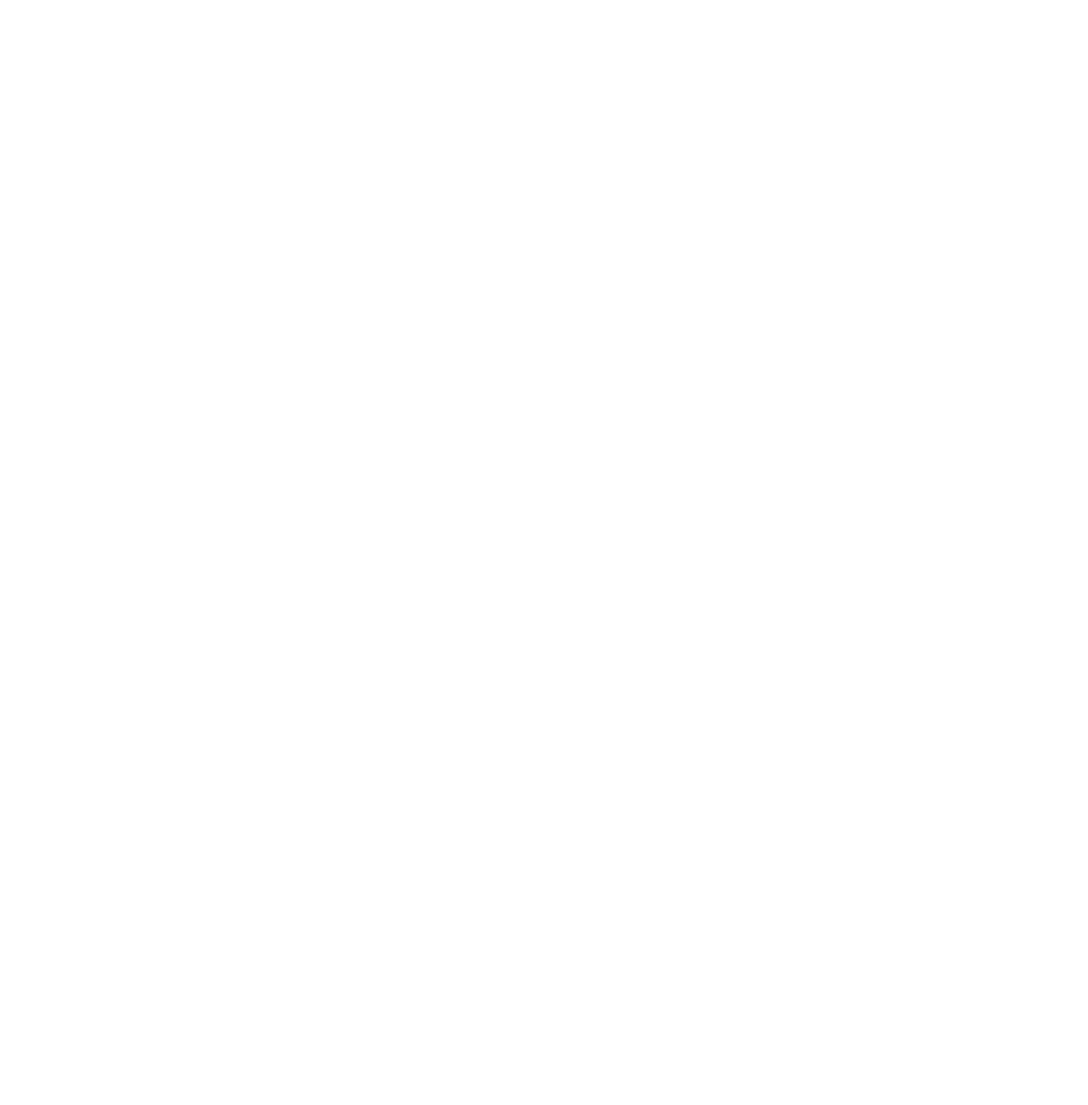
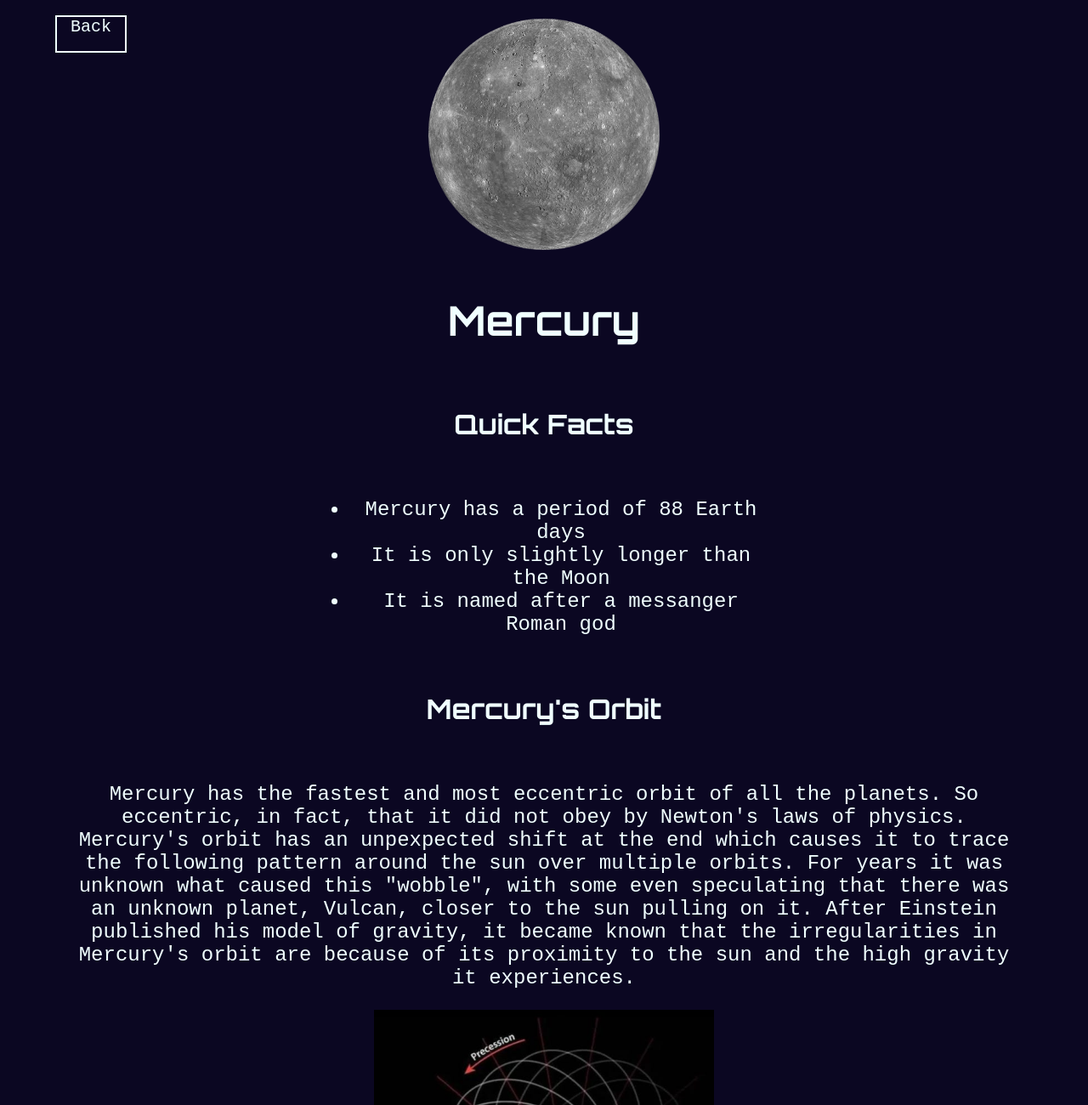
Before and after one commit to voyage-sans-retour/solar-system-explorer, a plain HTML site: page object-pages/mercury.html in a window 1280 px wide. Shown: the top 1300 px of the page at 85% size. Before the commit the page ends 800 px from the top, so only its background shows below. Drawn offline with Linux system fonts and the light colour scheme.

Commit message:
add mercury's page

```diff
--- a/object-pages/mercury.html
+++ b/object-pages/mercury.html
@@ -0,0 +1,37 @@
+<!DOCTYPE html>
+<html lang="en">
+<head>
+    <meta charset="UTF-8">
+    <meta name="viewport" content="width=device-width, initial-scale=1.0">
+    <title>Mercury</title>
+    <link rel="stylesheet" href="object-pages.css">
+</head>
+<body>
+    <a id="back-button" href="../index.html">Back</a>
+    <img src="../assets/mercury.png" alt="a picture of mercury" id="mercury-header">
+    <h1>Mercury</h1>
+
+    <h2>Quick Facts</h2>
+    <ul>
+        <li>Mercury has a period of 88 Earth days</li>
+        <li>It is only slightly longer than the Moon</li>
+        <li>It is named after a messanger Roman god</li>
+    </ul>
+
+
+    <h2>Mercury's Orbit</h2>
+    <p class="description">Mercury has the fastest and most eccentric orbit of all the planets. So eccentric, in fact, that it did
+        not obey by Newton's laws of physics. Mercury's orbit has an unpexpected shift at the end which causes it to trace the following
+        pattern around the sun over multiple orbits. For years it was unknown what caused this "wobble", with some even speculating that
+        there was an unknown planet, Vulcan, closer to the sun pulling on it. After Einstein published his model of gravity, it became
+        known that the irregularities in Mercury's orbit are because of its proximity to the sun and the high gravity it experiences.
+    </p>
+
+    <img src="../assets/mercury-orbit.jpg" alt="a picture of the pattern mercury's orbit draws">
+
+    <footer>
+        <p>coded by <a href="https://github.com/voyage-sans-retour" target="_blank">seti</a> for <a href="https://cubed.hackclub.com/" target="_blank">cubed</a>, a <a href="https://hackclub.com/" target="_blank">hack club</a> program</p>
+        <p><a href="#mercury-header">back to top</a></p>
+    </footer>
+</body>
+</html>
--- a/object-pages/object-pages.css
+++ b/object-pages/object-pages.css
@@ -1,3 +1,5 @@
+/*change back to top size to make it actually noticeable*/
+
 @import url('https://fonts.googleapis.com/css2?family=Orbitron:wght@400..900&display=swap');
 
 * {
@@ -57,6 +59,11 @@ ul {
     margin: auto;
 }
 
+.description {
+    margin-left: 75px;
+    margin-right: 75px;
+}
+
 footer p {
     font-size: .75rem;
 }
@@ -69,3 +76,7 @@ footer {
 footer a {
     color: gray;
 }
+
+#mercury-header {
+    width: 300px;
+}
--- a/styles.css
+++ b/styles.css
@@ -1,5 +1,6 @@
-/* fix the sizes of the planets to make them more relative
-new font and bg?
+/*
+add padding to bottom of footer
+futuristic scrollbar
  */
 
 @import url('https://fonts.googleapis.com/css2?family=Orbitron:wght@400..900&display=swap');
@@ -21,6 +22,11 @@ hr {
 
 h1, h2 {
     font-family: "Orbitron", 'Courier New';
+}
+
+.description {
+    margin-left: 100px;
+    margin-right: 100px;
 }
 
 p, li, a {
```
Also changed, not shown: index.html (+2 -2 lines), object-pages/sun.html (+8 -8 lines), assets/mercury-orbit.jpg (added).
